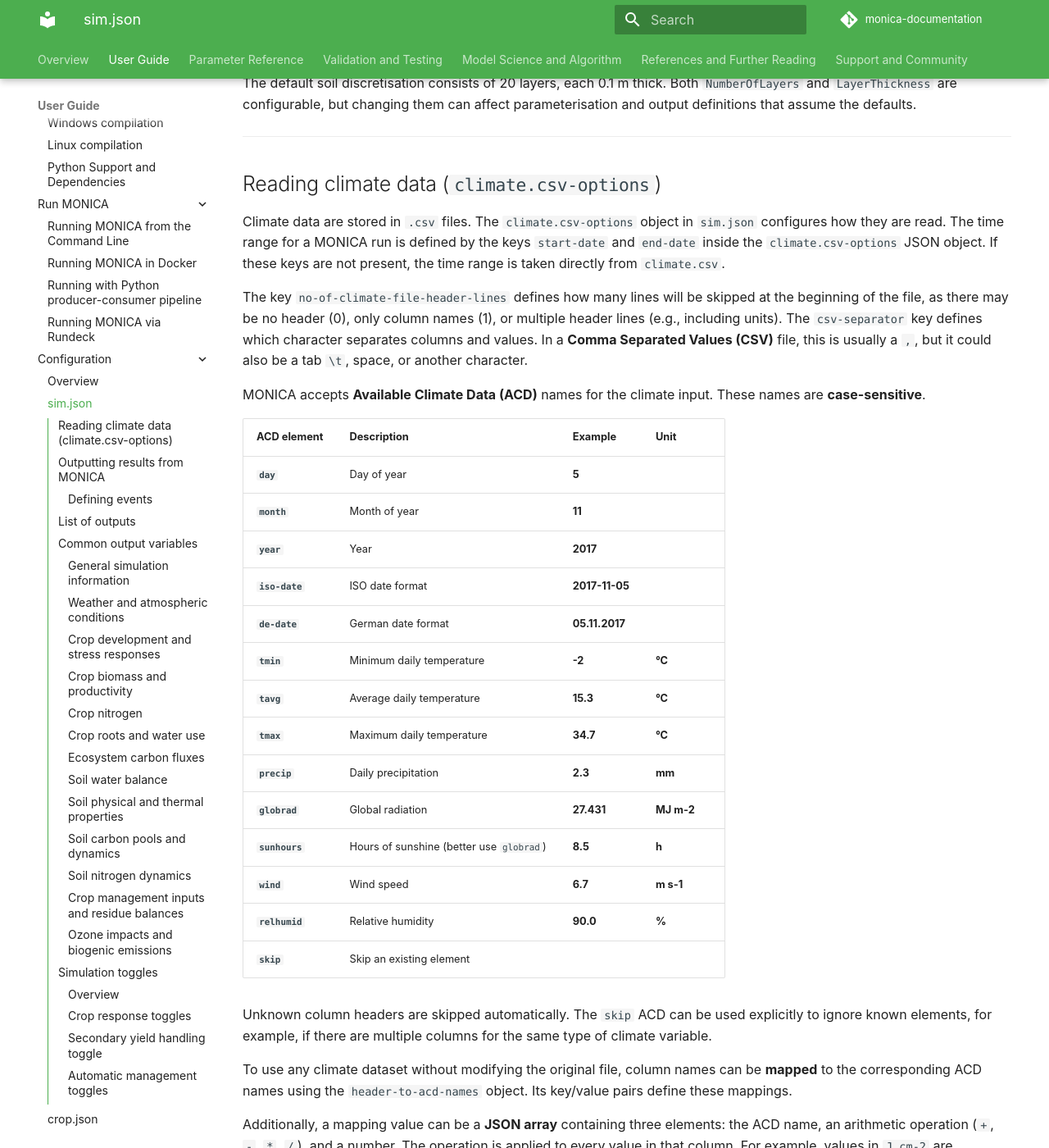
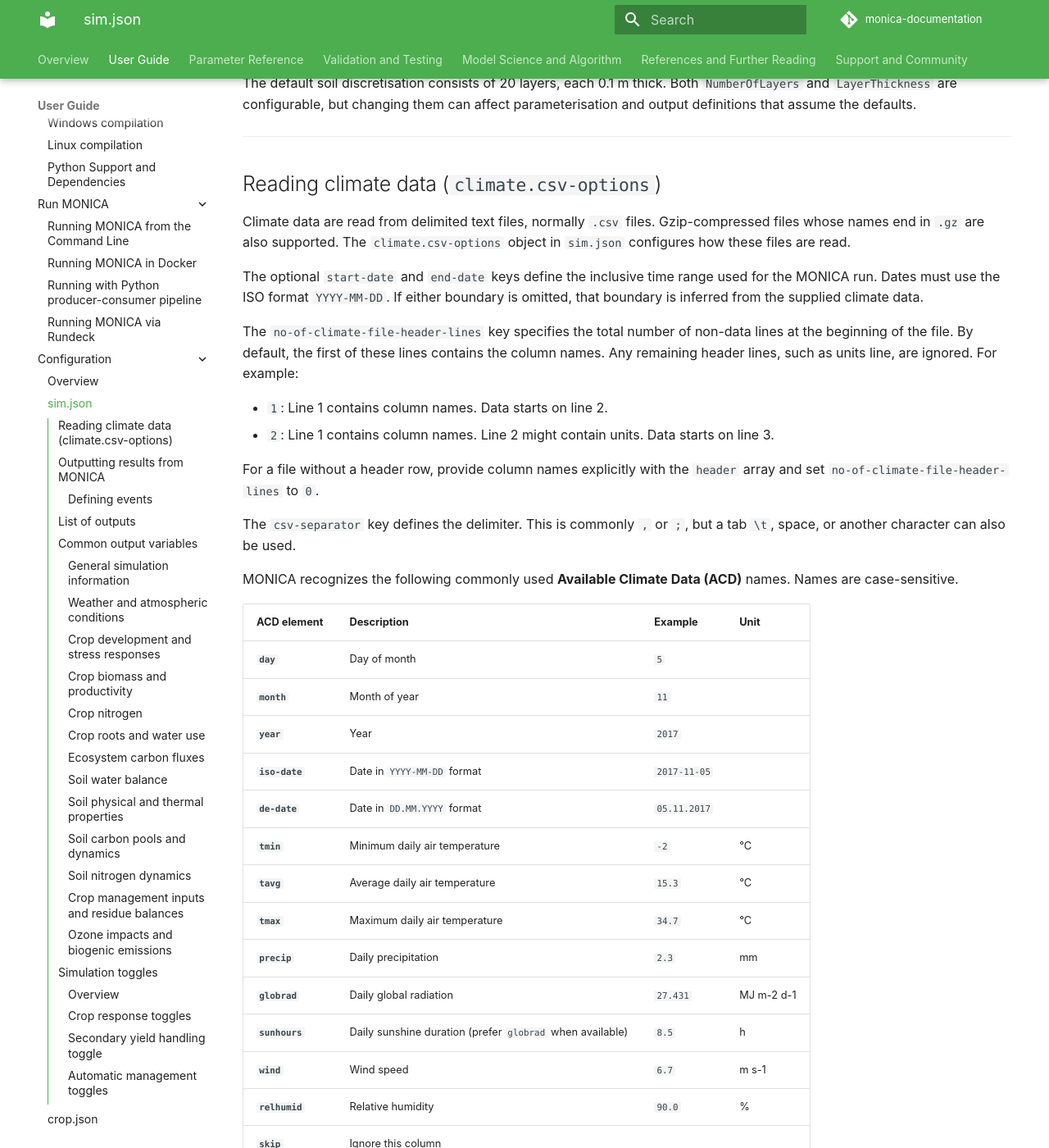
Before and after one commit to zalf-rpm/monica-documentation, an MkDocs documentation site: the page built from docs/user_guide/configuration_files/config_sim_json.md, in a window 1280 px wide and 1400 px high, scrolled down 231 px. Shown: the whole window at 82% size. Built offline with MkDocs 1.6.1 and Material for MkDocs 9.7.7, drawn with Linux system fonts in a browser that asks for light colours; comment, search, counter and statistics services are not loaded; some of the changed text lies outside the part shown.

Commit message:
Update reading climate data

````diff
--- a/docs/user_guide/configuration_files/config_sim_json.md
+++ b/docs/user_guide/configuration_files/config_sim_json.md
@@ -8,50 +8,87 @@ The default soil discretisation consists of 20 layers, each 0.1 m thick. Both `N
 
 ## Reading climate data (`climate.csv-options`)
 
-Climate data are stored in `.csv` files. The `climate.csv-options` object in `sim.json` configures how they are read.
-The time range for a MONICA run is defined by the keys `start-date` and `end-date` inside the `climate.csv-options` JSON object. If these keys are not present, the time range is taken directly from `climate.csv`.
+Climate data are read from delimited text files, normally `.csv` files. Gzip-compressed files whose names end in `.gz` are also supported. The `climate.csv-options` object in `sim.json` configures how these files are read.
 
-The key `no-of-climate-file-header-lines` defines how many lines will be skipped at the beginning of the file, as there may be no header (0), only column names (1), or multiple header lines (e.g., including units). The `csv-separator` key defines which character separates columns and values. In a **Comma Separated Values (CSV)** file, this is usually a `,`, but it could also be a tab `\t`, space, or another character.
+The optional `start-date` and `end-date` keys define the inclusive time range used for the MONICA run. Dates must use the ISO format `YYYY-MM-DD`. If either boundary is omitted, that boundary is inferred from the supplied climate data.
 
-MONICA accepts **Available Climate Data (ACD)** names for the climate input. These names are **case-sensitive**.
+The `no-of-climate-file-header-lines` key specifies the total number of non-data lines at the beginning of the file. By default, the first of these lines contains the column names. Any remaining header lines, such as units line, are ignored. For example:
 
-| ACD element     | Description                              | Example        | Unit       |
-|-----------------|------------------------------------------|----------------|------------|
-| **`day`**       | Day of year                              | **5**          |            |
-| **`month`**     | Month of year                            | **11**         |            |
-| **`year`**      | Year                                     | **2017**       |            |
-| **`iso-date`**  | ISO date format                          | **2017-11-05** |            |
-| **`de-date`**   | German date format                       | **05.11.2017** |            |
-| **`tmin`**      | Minimum daily temperature                | **-2**         | **°C**     |
-| **`tavg`**      | Average daily temperature                | **15.3**       | **°C**     |
-| **`tmax`**      | Maximum daily temperature                | **34.7**       | **°C**     |
-| **`precip`**    | Daily precipitation                      | **2.3**        | **mm**     |
-| **`globrad`**   | Global radiation                         | **27.431**     | **MJ m-2** |
-| **`sunhours`**  | Hours of sunshine (better use `globrad`) | **8.5**        | **h**      |
-| **`wind`**      | Wind speed                               | **6.7**        | **m s-1**  |
-| **`relhumid`**  | Relative humidity                        | **90.0**       | **%**      |
-| **`skip`**      | Skip an existing element                 |                |            |
+- `1`: Line 1 contains column names. Data starts on line 2.
+- `2`: Line 1 contains column names. Line 2 might contain units. Data starts on line 3.
 
-Unknown column headers are skipped automatically. The `skip` ACD can be used explicitly to ignore known elements, for example, if there are multiple columns for the same type of climate variable.
+For a file without a header row, provide column names explicitly with the `header` array and set `no-of-climate-file-header-lines` to `0`.
 
-To use any climate dataset without modifying the original file, column names can be **mapped** to the corresponding ACD names using the `header-to-acd-names` object. Its key/value pairs define these mappings.
+The `csv-separator` key defines the delimiter. This is commonly `,` or `;`, but a tab `\t`, space, or another character can also be used.
 
-Additionally, a mapping value can be a **JSON array** containing three elements: the ACD name, an arithmetic operation (`+`, `-`, `*`, `/`), and a number. The operation is applied to every value in that column. For example, values in `J cm-2` are converted to `MJ m-2` by multiplying by `0.01`.
+MONICA recognizes the following commonly used **Available Climate Data (ACD)** names. Names are case-sensitive.
+
+| ACD element     | Description                                               | Example      | Unit       |
+|-----------------|-----------------------------------------------------------|--------------|------------|
+| **`day`**       | Day of month                                              | `5`          |            |
+| **`month`**     | Month of year                                             | `11`         |            |
+| **`year`**      | Year                                                      | `2017`       |            |
+| **`iso-date`**  | Date in `YYYY-MM-DD` format                               | `2017-11-05` |            |
+| **`de-date`**   | Date in `DD.MM.YYYY` format                               | `05.11.2017` |            |
+| **`tmin`**      | Minimum daily air temperature                             | `-2`         | °C         |
+| **`tavg`**      | Average daily air temperature                             | `15.3`       | °C         |
+| **`tmax`**      | Maximum daily air temperature                             | `34.7`       | °C         |
+| **`precip`**    | Daily precipitation                                       | `2.3`        | mm         |
+| **`globrad`**   | Daily global radiation                                    | `27.431`     | MJ m-2 d-1 |
+| **`sunhours`**  | Daily sunshine duration (prefer `globrad` when available) | `8.5`        | h          |
+| **`wind`**      | Wind speed                                                | `6.7`        | m s-1      |
+| **`relhumid`**  | Relative humidity                                         | `90.0`       | %          |
+| **`skip`**      | Ignore this column                                        |              |            |
+
+A date must be supplied either through `iso-date`, `de-date`, or the combination of `day`, `month`, and `year`.
+
+If `tavg` is absent, MONICA calculates it as `(tmin + tmax) / 2`. Either `globrad` or `sunhours` must be present. If only `sunhours` is provided, MONICA estimates global radiation using the site latitude.
+
+Unknown column headers are skipped automatically. A column can also be ignored explicitly by mapping its header to `skip`. This is useful, for example, when the file contains multiple columns representing the same climate variable.
+
+Column names can be mapped to ACD names with the `header-to-acd-names` object. Each key is a column name from the input file, and its value is the corresponding ACD name.
+
+A mapping value may instead be a JSON array with three elements:
+
+1. the ACD name
+2. an arithmetic operation: `+`, `-`, `*`, `/`
+3. a numeric operand
+
+The operation is applied to values read for that climate element. For example, values in `J cm-2` are converted to `MJ m-2` by multiplying by `0.01`.
 
 ```json
 {
-"climate.csv-options": {
-  "__given the start and end date, monica will run just this time range, else the full time range given by supplied climate data": "",
-  "start-date": "1991-01-01",
-  "end-date": "1997-12-31",
-
-  "no-of-climate-file-header-lines": 1,
-  "csv-separator": ",",
-  "header-to-acd-names": {
-    "DE-date": "de-date",
-    "global_radiation": ["globrad", "*", 0.01]
+  "climate.csv-options": {
+    "start-date": "1991-01-01",
+    "end-date": "1997-12-31",
+    "no-of-climate-file-header-lines": 1,
+    "csv-separator": ",",
+    "header-to-acd-names": {
+      "DE-date": "de-date",
+      "global_radiation": ["globrad", "*", 0.01]
+    }
   }
 }
+```
+
+For a headerless file, the configuration would instead look like:
+
+```json
+{
+  "climate.csv-options": {
+    "no-of-climate-file-header-lines": 0,
+    "csv-separator": ",",
+    "header": [
+      "iso-date",
+      "tavg",
+      "tmin",
+      "tmax",
+      "wind",
+      "globrad",
+      "precip",
+      "relhumid"
+    ]
+  }
 }
 ```
 
````
